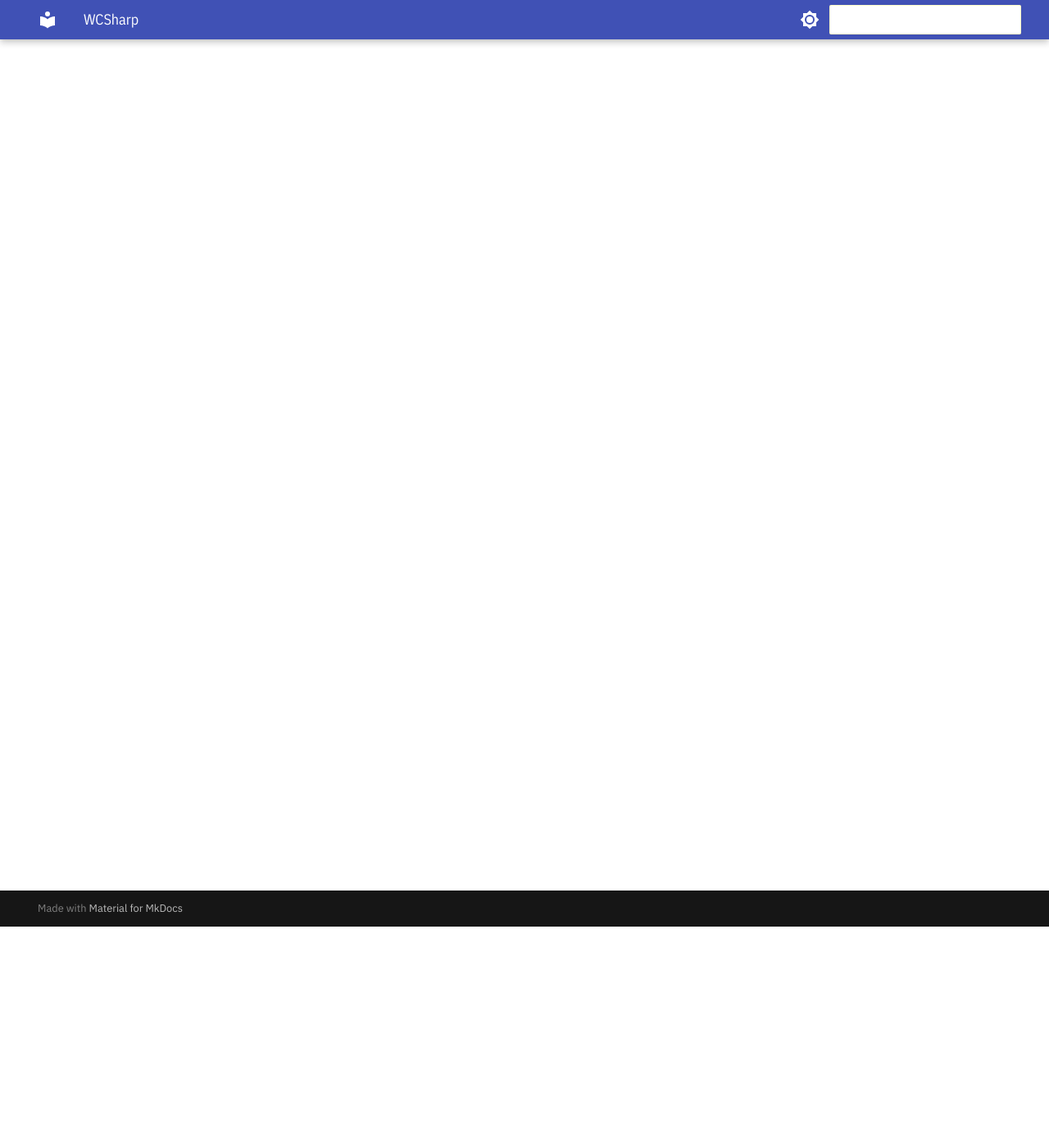
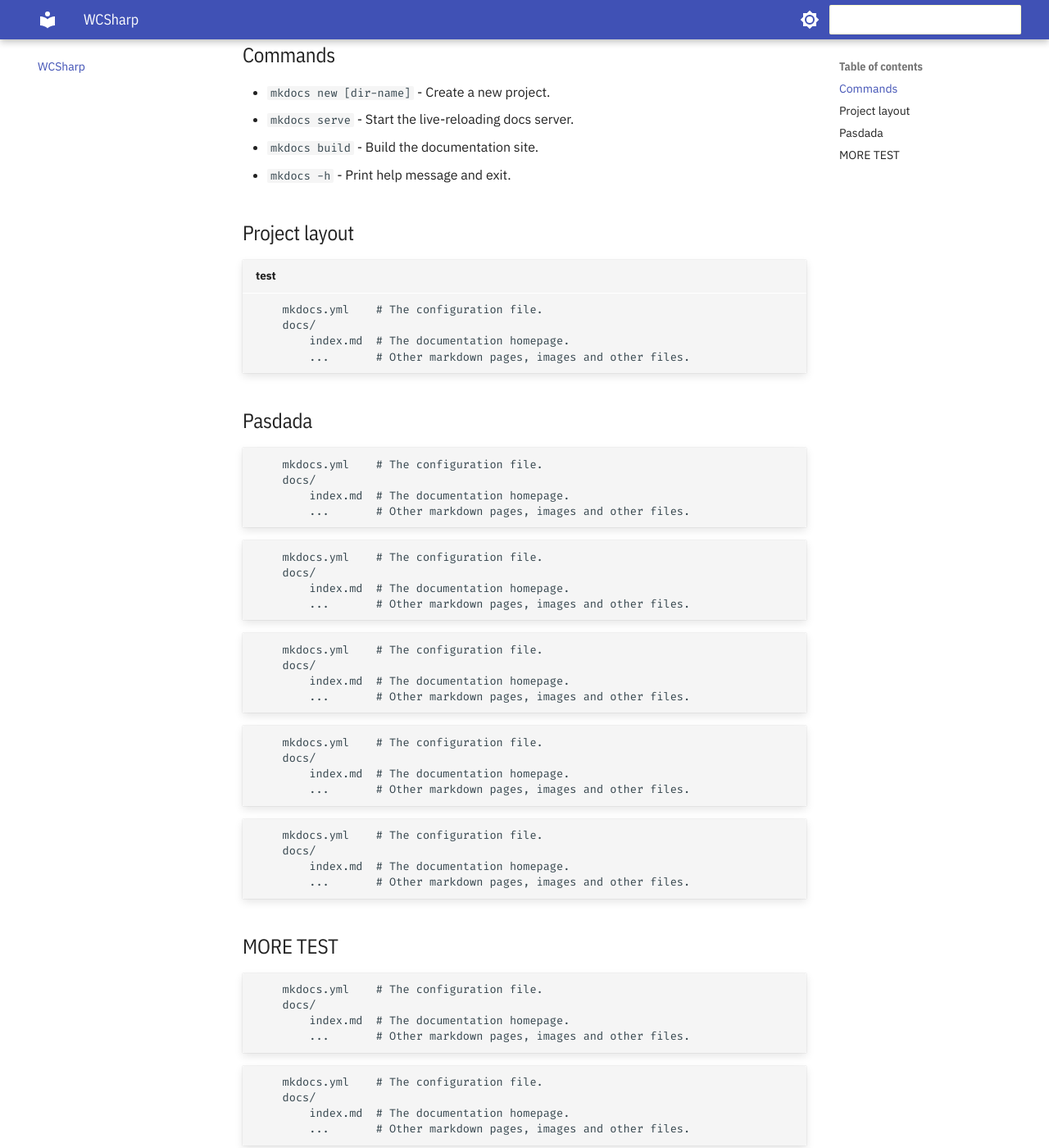
Before and after one commit to mdlsvensson/WCSharp-docs, an MkDocs documentation site: the page built from docs/index.md, in a window 1280 px wide and 1400 px high, scrolled down 270 px. Shown: the whole window at 82% size. Built offline with MkDocs 1.6.1 and Material for MkDocs 9.7.7, drawn with Linux system fonts in a browser that asks for light colours; some of the changed text lies outside the part shown.

Commit message:
trying to push markdown again to see if it will build properly

````diff
--- a/docs/index.md
+++ b/docs/index.md
@@ -1,3 +1,133 @@
 # WCSharp
 
 Welcome to the WCSharp documentation. WCSharp is a set of libraries for making Warcraft III maps with C#.
+
+## Commands
+
+* `mkdocs new [dir-name]` - Create a new project.
+* `mkdocs serve` - Start the live-reloading docs server.
+* `mkdocs build` - Build the documentation site.
+* `mkdocs -h` - Print help message and exit.
+
+## Project layout
+```title="test"
+    mkdocs.yml    # The configuration file.
+    docs/
+        index.md  # The documentation homepage.
+        ...       # Other markdown pages, images and other files.
+```
+
+## Pasdada
+```
+    mkdocs.yml    # The configuration file.
+    docs/
+        index.md  # The documentation homepage.
+        ...       # Other markdown pages, images and other files.
+```
+```
+    mkdocs.yml    # The configuration file.
+    docs/
+        index.md  # The documentation homepage.
+        ...       # Other markdown pages, images and other files.
+```
+```
+    mkdocs.yml    # The configuration file.
+    docs/
+        index.md  # The documentation homepage.
+        ...       # Other markdown pages, images and other files.
+```
+```
+    mkdocs.yml    # The configuration file.
+    docs/
+        index.md  # The documentation homepage.
+        ...       # Other markdown pages, images and other files.
+```
+```
+    mkdocs.yml    # The configuration file.
+    docs/
+        index.md  # The documentation homepage.
+        ...       # Other markdown pages, images and other files.
+```
+
+
+
+## MORE TEST
+
+```
+    mkdocs.yml    # The configuration file.
+    docs/
+        index.md  # The documentation homepage.
+        ...       # Other markdown pages, images and other files.
+```
+```
+    mkdocs.yml    # The configuration file.
+    docs/
+        index.md  # The documentation homepage.
+        ...       # Other markdown pages, images and other files.
+```
+
+
+```
+    mkdocs.yml    # The configuration file.
+    docs/
+        index.md  # The documentation homepage.
+        ...       # Other markdown pages, images and other files.
+```
+```
+    mkdocs.yml    # The configuration file.
+    docs/
+        index.md  # The documentation homepage.
+        ...       # Other markdown pages, images and other files.
+```
+
+```cs
+using System;
+using Source.Events;
+using WCSharp.Api;
+using WCSharp.Events;
+using WCSharp.Shared;
+using WCSharp.Sync;
+using static WCSharp.Api.Common;
+
+namespace Source
+{
+	public static class Program
+	{
+		public static bool Debug { get; private set; } = false;
+
+		public static void Main()
+		{
+			var timer = CreateTimer();
+			TimerStart(timer, 0.01f, false, () =>
+			{
+				DestroyTimer(timer);
+				Start();
+			});
+		}
+
+		private static void Start()
+		{
+			try
+			{
+#if DEBUG
+				Debug = true;
+				Console.WriteLine("This map is in debug mode. The map may not function as expected.");
+
+				PeriodicEvents.EnableDebug();
+				PlayerUnitEvents.EnableDebug();
+				SyncSystem.EnableDebug();
+				Delay.EnableDebug();
+#endif
+				var blade = unit.Create(player.Create(0), Constants.UNIT_TOWN_HALL_PARAGON_KINGDOM, 0, 0);
+
+				EventManager.RegisterEvents();
+			}
+			catch (Exception ex)
+			{
+				DisplayTextToPlayer(GetLocalPlayer(), 0, 0, ex.Message);
+			}
+		}
+	}
+}
+
+```
````
